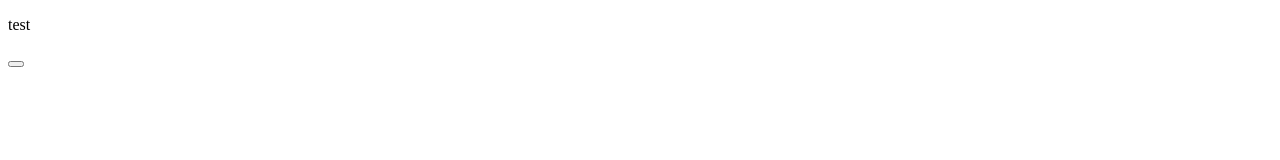
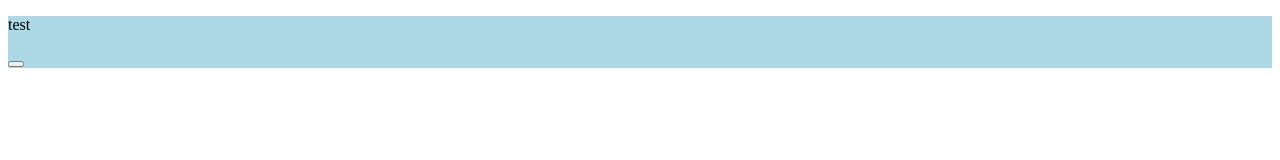
Before and after one commit to hyperbel/pqformeln, a plain HTML site: page index.html in a window 1280 px wide. Drawn offline with Linux system fonts and the light colour scheme.

Commit message:
added missing file
file was missing in last commit

```diff
--- a/styles.css
+++ b/styles.css
@@ -1,3 +1,5 @@
 .main {
-
+    background-color: lightblue;
+    height: 100%;
+    width: 100%;
 }
```
